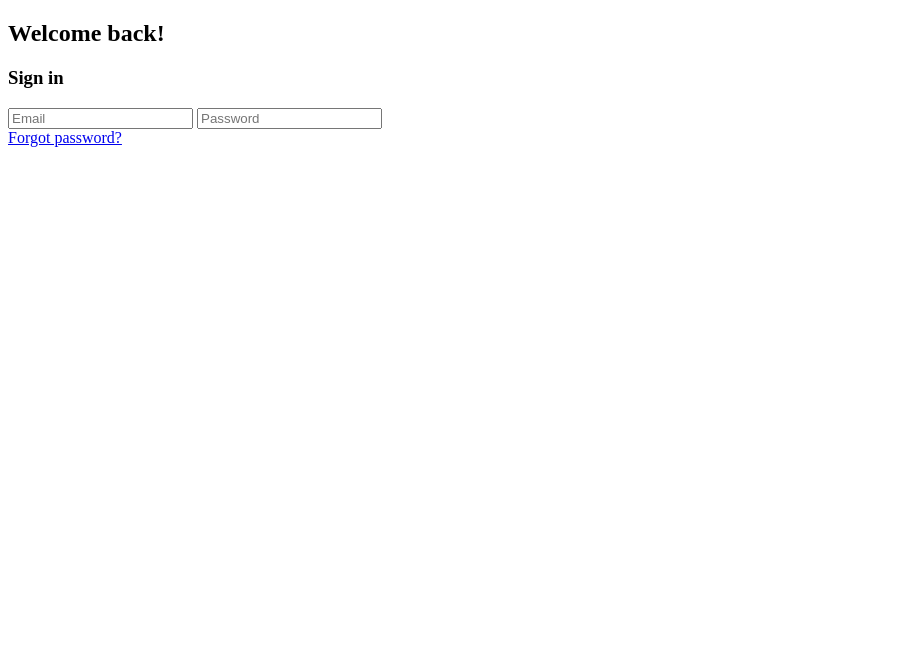
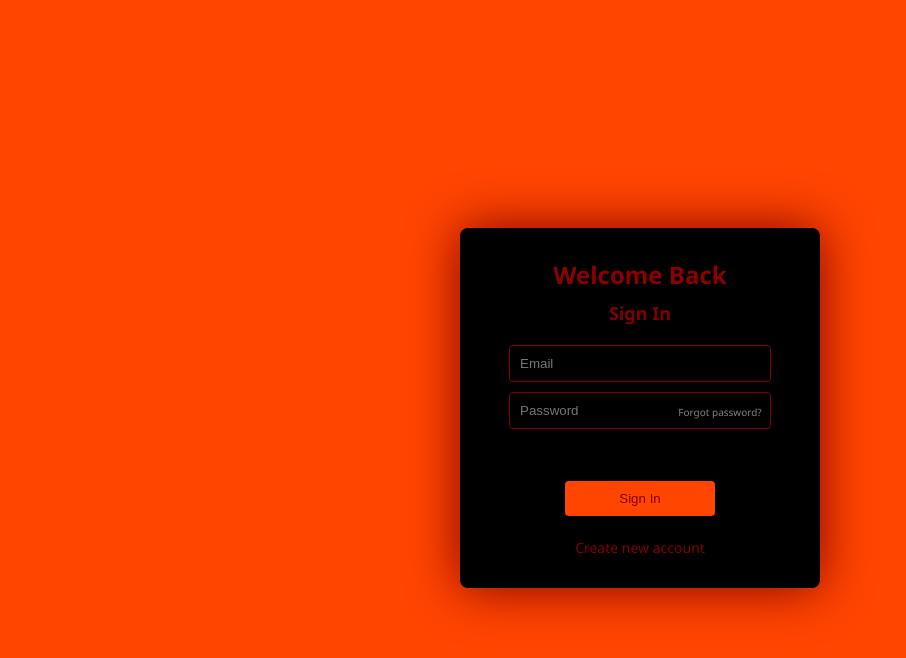
Before and after one commit to durellwilson/SignInForm, a plain HTML site: page index.html in a window 1280 px wide. Shown: the whole page, without its empty margins (0-906 px from the left). Drawn offline with Linux system fonts and the light colour scheme.

Commit message:
darkmode

```diff
--- a/index.html
+++ b/index.html
@@ -1,24 +1,28 @@
 <!DOCTYPE html>
+<html lang="en">
 <head>
+    <meta charset="UTF-8">
     <meta name="viewport" content="width=device-width, initial-scale=1.0">
-    <title>Sign In</title>
+    <title>Sign-in Form</title>
     <link rel="stylesheet" href="styles.css">
 </head>
-
 <body>
     <div class="container">
-
-        <div class="loginbox">
-            <h2>Welcome back!</h2>
-            <h3>Sign in</h3>
-            <form action="">
+        <div class="login-box">
+            <h2>Welcome Back</h2>
+            <h3>Sign In</h3>
+            <form>
                 <input type="email" placeholder="Email" required>
                 <input type="password" placeholder="Password" required>
+                <div class="forgot-password">
+                    <a href="#">Forgot password?</a>
+                </div>
+                <button type="submit">Sign In</button>
+                <div class="create-account">
+                    <a href="#">Create new account</a>
+                </div>
             </form>
-            <div class="forgotpassword">
-                <a href="#">Forgot password?</a>
-            </div>
         </div>
-
     </div>
 </body>
+</html>
--- a/styles.css
+++ b/styles.css
@@ -1,3 +1,72 @@
 body {
+    background-color: orangered;
+    font-family: 'Segoe UI', Tahoma, Geneva, Verdana, sans-serif;
+}
+.container{
+    display: flex;
+    justify-content: center;
+    align-items: center;
+    text-align: center;
+    min-height: 100vh;
+}
+.login-box{
+    background-color: black;
+    padding: 30px;
+    box-shadow: 0 0 50px maroon;
+    text-align: center;
+    border-radius: 8px;
+    width: 300px;
+}
+h2 {
+    margin: 0;
+    color: darkred;
+    font-size: 24px;
+}
+h3 {
+    margin: 10px 0 20px 0;
+    color: maroon;
+    font-size: 18px;
+}
+input {
+    background-color: black;
+    color: maroon;
+    display: block;
+    width: 80%;
+    padding: 10px;
+    margin: 10px auto;
+    border: 1px solid maroon;
+    border-radius: 4px;
+}
+button {
+    width: 50%;
+    padding: 10px;
+    margin: 20px auto;
+    background-color: orangered;
+    color:  maroon;
+    border: none;
+    border-radius: 4px;
+    cursor: pointer;
+}
+button:hover {
+    background-color: darkred;
+    color: orangered;
+    box-shadow: 0 0 50px maroon;
+    transition: all 0.5s ease-in-out;
 
 }
+a {
+    color: maroon;
+    font-size: 14px;
+    text-decoration: none;
+}
+a:hover {
+    color: darkred;
+    text-decoration: underline;
+}
+.forgot-password a {
+    color: gray;
+    font-size: x-small;
+    position: relative;
+    top: -40px;
+    left: 80px
+}
```
